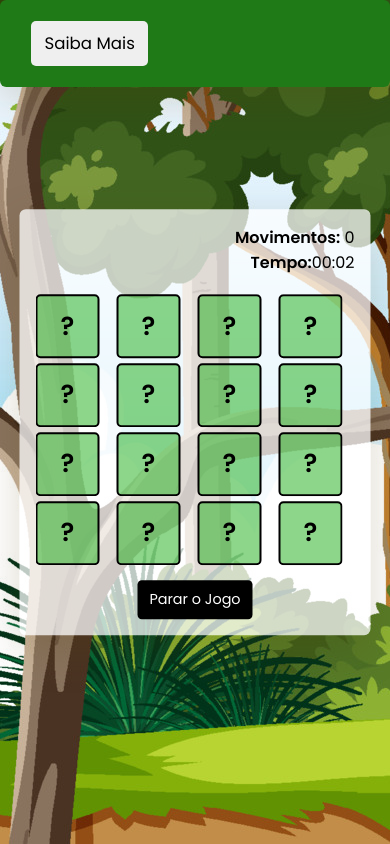
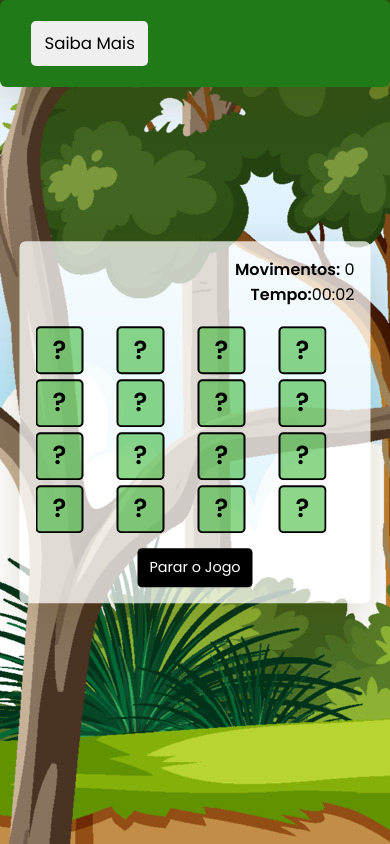
Before and after one commit to ThurBrandao/animal-memory-game, a plain HTML site: page index.html in a window 390 px wide. Both pictures are taken after a click on the button "Iniciar Jogo". Drawn offline with Linux system fonts and the light colour scheme.

Commit message:
Update style.css

```diff
--- a/style.css
+++ b/style.css
@@ -35,8 +35,8 @@ body {
 }
 .card-container {
   position: relative;
-  width: 4em;
-  height: 4em;
+  width: 5em;
+  height: 5em;
   cursor: pointer;
 }
 .card-before,
@@ -60,14 +60,6 @@ body {
 .card-after {
   background-color: #ffffff;
   transform: rotateY(180deg);
-}
-.card-after img {
-  width: 100%;
-  height: 100%;
-  object-fit: contain;
-  padding: 0.2em;
-  display: block;
-  border-radius: 0.3em; /* Mantém bordas arredondadas */
 }
 .card-container.flipped .card-before {
   transform: rotateY(180deg);
@@ -144,18 +136,12 @@ button {
   }
 
   .card-container {
-    width: 4.5em;
-    height: 4.5em;
+    width: 4em;
+    height: 4em;
   }
 
   .card-before {
     font-size: 1.8em;
-  }
-
-    .card-after img {
-    border-radius: 0.2em;
-    width: 4.5em;
-    height: 4.5em;
   }
 
   button {
@@ -179,18 +165,12 @@ button {
   }
 
   .card-container {
-    width: 4em;
-    height: 4em;
+    width: 3em;
+    height: 3em;
   }
 
   .card-before {
     font-size: 1.6em;
-  }
-
-    .card-after img {
-    width: 4em;
-    height: 4em;
-    border-radius: 0.2em;
   }
 
   button {
```
